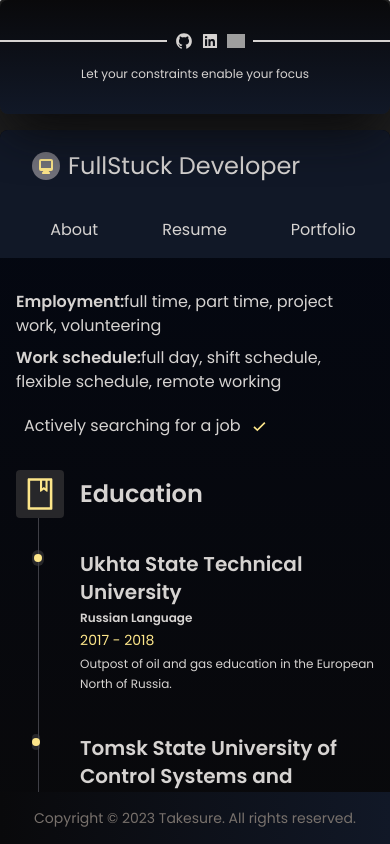
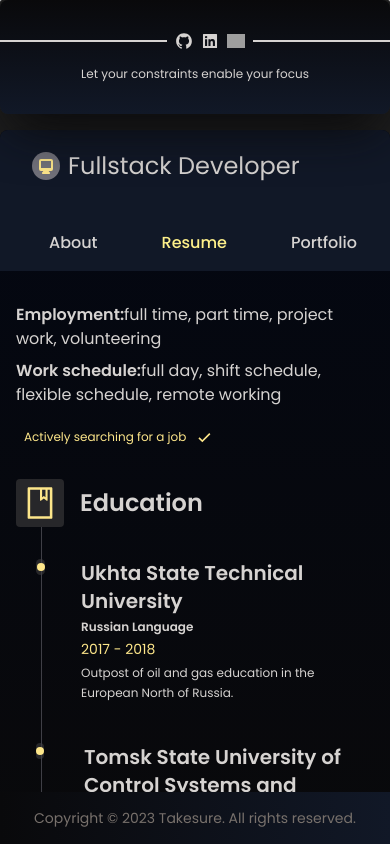
Before and after one commit to MamvotaTake/takesure, a React (Vite) app: page /resume in a window 390 px wide. Built offline with nearby package versions, Linux system fonts and the light colour scheme; grey boxes are pictures that could not be loaded.

Commit message:
responsive

```diff
--- a/package.json
+++ b/package.json
@@ -13,7 +13,8 @@
     "react": "^18.2.0",
     "react-dom": "^18.2.0",
     "react-icons": "^4.11.0",
-    "react-router-dom": "^6.18.0"
+    "react-router-dom": "^6.18.0",
+    "styled-components": "^6.1.1"
   },
   "devDependencies": {
     "@types/react": "^18.2.15",
--- a/src/components/MainLink.tsx
+++ b/src/components/MainLink.tsx
@@ -1,20 +1,57 @@
 import {NavLink} from "react-router-dom";
 import {HiDesktopComputer} from "react-icons/hi";
+import styled from "styled-components";
+
+const NavList = styled.ul`
+  display: flex;
+  gap: 0.8rem;
+`
+
+const StyledNavLink = styled(NavLink)`
+  &:link,
+  &:visited {
+    display: flex;
+    align-items: center;
+    gap: 1.2rem;
+
+    color: theme(colors.yellow.400);
+    font-size: 1rem;
+    font-weight: 500;
+    transition: all 0.3s;
+  }
+
+  /* This works because react-router places the active class on the active NavLink */
+  &:hover,
+  &:active,
+  &.active:link,
+  &.active:visited {
+    color: #fef08a;
+    border-radius: var(--border-radius-sm);
+  }
+
+
+  &:hover svg,
+  &:active svg,
+  &.active:link svg,
+  &.active:visited svg {
+    color: gray;
+  }
+`
 
 export const MainLink = () => {
     return (
-        <>
-            <ul className='flex flex-col md:flex-row md:justify-between bg-gray-900 text-stone-300 space-x-4'>
-                <div className='flex items-center text-2xl md:text-left text-center px-8 py-5 gap-2'><span className='bg-zinc-500 rounded-full p-1'><HiDesktopComputer className='fill-amber-200 text-xl'/></span> FullStuck Developer</div>
+        <nav>
+            <NavList className='flex flex-col md:flex-row md:justify-between bg-gray-900 text-stone-300 space-x-4'>
+                <div className='flex items-center text-2xl md:text-left text-center px-8 py-5 gap-2'><span className='bg-zinc-500 rounded-full p-1'><HiDesktopComputer className='fill-amber-200 text-xl'/></span> Fullstack Developer</div>
                 <div className={`flex md:text-lg space-x-16 md:space-x-16 md:justify-between justify-center  md:px-8 py-4 rounded-br-lg rounded-bl-lg  transition-all duration-700 cursor-pointer`}>
                     <li>
-                        <NavLink to="/">About</NavLink>
+                        <StyledNavLink to="/">About</StyledNavLink>
                     </li>
                     <li>
-                        <NavLink to="/resume">Resume</NavLink>
+                        <StyledNavLink to="/resume">Resume</StyledNavLink>
                     </li>
                     <li>
-                        <NavLink to="/portfolio">Portfolio</NavLink>
+                        <StyledNavLink to="/portfolio">Portfolio</StyledNavLink>
                     </li>
 
                     {/*<li>*/}
@@ -24,7 +61,7 @@ export const MainLink = () => {
                     {/*    <NavLink to="/blog">News</NavLink>*/}
                     {/*</li>*/}
                 </div>
-            </ul>
-        </>
+            </NavList>
+        </nav>
     );
 };
--- a/src/components/Sidebar.tsx
+++ b/src/components/Sidebar.tsx
@@ -1,5 +1,5 @@
 import takers from "../assets/take01.png";
-import qrcode from "../assets/qrcode.png";
+import qrcode from "../assets/qrcode1.png";
 import {CiMail} from "react-icons/ci";
 import {BiCalendar, BiCurrentLocation} from "react-icons/bi";
 import {TiDevicePhone} from "react-icons/ti";
@@ -56,28 +56,28 @@ export const Sidebar = () => {
                     </div>
                 </div>
                 <div className='flex items-center justify-center gap-4 cursor-pointer'>
-                <span>
+                <Link to="https://www.facebook.com/takesure.mamvota.1">
                     <AiFillFacebook className="text-2xl fill-stone-200"/>
-                </span>
-                    <span>
+                </Link>
+                    <Link to="https://github.com/MamvotaTake">
                     <AiFillGithub className="text-2xl fill-stone-200"/>
-                </span>
-                    <span>
+                </Link>
+                    <Link to="https://www.linkedin.com/in/mamvota-takesure-0a703b1b9/">
                     <AiFillLinkedin className="text-2xl fill-stone-200"/>
-                </span>
+                </Link>
                     <span>
                     <AiFillTwitterSquare className="text-2xl fill-stone-200"/>
                 </span>
 
                 </div>
-                <div className='absolute bottom-0 hover:-translate-y-7 mt-4 mb-8 transition-all ease-in-out duration-1000 translate-y-20 rounded-lg  w-full cursor-pointer bg-zinc-800 py-1 px-4'>
+                <div className='absolute bottom-0 hover:-translate-y-7 mt-4 mb-8 transition-all ease-in-out duration-1000 translate-y-96 rounded-lg  w-full cursor-pointer bg-zinc-800 py-3 px-4'>
                     <div className='flex text-xs text-stone-300  justify-between'>
-                        <span>@takesure</span>
+                        <span>@takesureM</span>
                         <ImTelegram className="text-lg fill-stone-300"/>
                     </div>
                     <div className='flex items-center justify-between gap-4 py-4'>
-                        <img className='w-20 cursor-pointer hover:animate-bounce' src={qrcode} alt="logo"/>
-                        <p className='text-lg text-stone-300'>Hi, I'm His Telegram</p>
+                        <img className='cursor-pointer' src={qrcode} alt="logo"/>
+                        {/*<p className='text-lg text-stone-300'>Hi, I'm His Telegram</p>*/}
                     </div>
                 </div>
             </div>
--- a/src/features/resume/Resume.tsx
+++ b/src/features/resume/Resume.tsx
@@ -2,24 +2,36 @@ import {AiOutlineBook} from "react-icons/ai";
 import {MdOutlineWork} from "react-icons/md";
 import {Skills} from "./Skills.tsx";
 import {BiCheck} from "react-icons/bi";
+import {Link} from "react-router-dom";
 
 export const Resume = () => {
     return (
         <>
             <div className='flex flex-col'>
                 <div>
-                    <div className='md:flex flex-col space-y-5 justify-between'>
+                    <div className='md:flex md:flex-row flex-col space-y-5 justify-between'>
                         <div className='flex flex-col space-y-2'>
-                            <span className='md:flex flex-col items-center gap-2'>
+
+                            <span className='md:flex md:flex-row flex-col items-center gap-2'>
                                 <span className='font-semibold'>Employment:</span>
                                 full time, part time, project work, volunteering
                             </span>
-                            <span  className='md:flex flex-col items-center gap-2'>
+                            <span  className='md:flex md:flex-row flex-col items-center gap-2'>
                                 <span className='font-semibold'>Work schedule:</span>
                                 full day, shift schedule, flexible schedule, remote working
                             </span>
                         </div>
-                        <div className='flex items-center gap-2 text-stone-300 md:text-black px-2 rounded-full bg-none md:bg-amber-200/70'>Actively searching for a job <BiCheck className='text-xl fill-amber-200'/></div>
+                        <div className='flex gap-4'>
+                            <div className='flex items-center gap-2 text-xs text-amber-200 md:text-black px-2 rounded-full bg-none md:bg-amber-200/70'>
+                                Actively searching for a job
+                                <BiCheck className='text-xl fill-amber-200'/>
+                            </div>
+                            <span className='hidden md:flex'>
+                                <Link to="https://hh.ru/applicant/resumes/view?resume=023263afff0657d9ee0039ed1f5447756d6e69">
+                                    <img className='w-8'  src="https://i.hh.ru/logos/svg/hh.ru__min_.svg?v=11032019" alt="" />
+                                </Link>
+                            </span>
+                        </div>
 
                     </div>
                     <div className='flex items-center gap-4 mt-8'>
@@ -28,9 +40,9 @@ export const Resume = () => {
                         </div>
                         <p className='text-2xl font-bold'>Education</p>
                     </div>
-                    <div className='relative  flex flex-col  gap-3 space-y-7 ml-4 mt-8 mb-8'>
+                    <div className='relative  flex flex-col  gap-3 space-y-7 ml-5 mt-8 mb-8'>
                         <div className=' flex space-x-9 '>
-                            <div className='flex justify-center bg-zinc-800 w-4 h-4 rounded-full items-center  time-line'>
+                            <div className='flex justify-center bg-zinc-800 w-3 h-4 rounded-full items-center  time-line'>
                                 <span className='bg-amber-200 w-2 h-2 z-10 rounded-full'/>
                             </div>
                             <div className='md:space-y-2 space-y-1'>
@@ -78,10 +90,10 @@ export const Resume = () => {
                                 <span className='bg-amber-200 w-2 h-2 z-10 rounded-full'/>
                             </div>
                             <div className='space-y-2'>
-                                <p className='text-xl font-semibold'>Unisiter</p>
+                                <p className='text-xl font-semibold'>uniSiter</p>
                                 <p className='text-lg'>Tomsk, Russia</p>
                                 <p className='text-sm text-amber-200'>Head of Business Development</p>
-                                <p className='text-xs leading-5'>Outpost of oil and gas education in the European North of Russia.</p>
+                                <p className='text-xs leading-5'>Specialize in developing the best e-commerce platform. And we are doing this not in Silicon Valley, but worldwide. Our solution is used by hundreds of satisfied customers in African countries, Kazakhstan, Uzbekistan and Russia.</p>
                             </div>
                         </div>
                         <div className='flex space-x-10'>
@@ -102,7 +114,7 @@ export const Resume = () => {
                             <div className='space-y-2'>
                                 <p className='text-xl font-semibold'>Bringit Technologies</p>
                                 <p className='text-lg'>Israel</p>
-                                <p className='text-sm text-amber-200'>FullStack Developer</p>
+                                <p className='text-sm text-amber-200'>Fullstack Developer</p>
                                 <p className='text-xs leading-5'>high-tech sectors of the economy, introducing innovative educational and research programs, applied developments of new technology, equipment and control systems.</p>
                             </div>
                         </div>
--- a/src/index.css
+++ b/src/index.css
@@ -22,7 +22,7 @@
         content: "";
         position: absolute;
         top: -32px;
-        left: 6px;
+        left: 5px;
         width: 1px;
         height: calc(100% + 50px);
         background: theme(colors.zinc.700);
@@ -47,7 +47,7 @@
     .timeline-item::after {
         content: "";
         position: absolute;
-        top: 5px;
+        top: 6px;
         left: -33px;
         height: 6px;
         width: 6px;
```
Also changed, not shown: src/assets/qrcode1.png (added), 1 other file (tests, documents, lock files or other folders).
